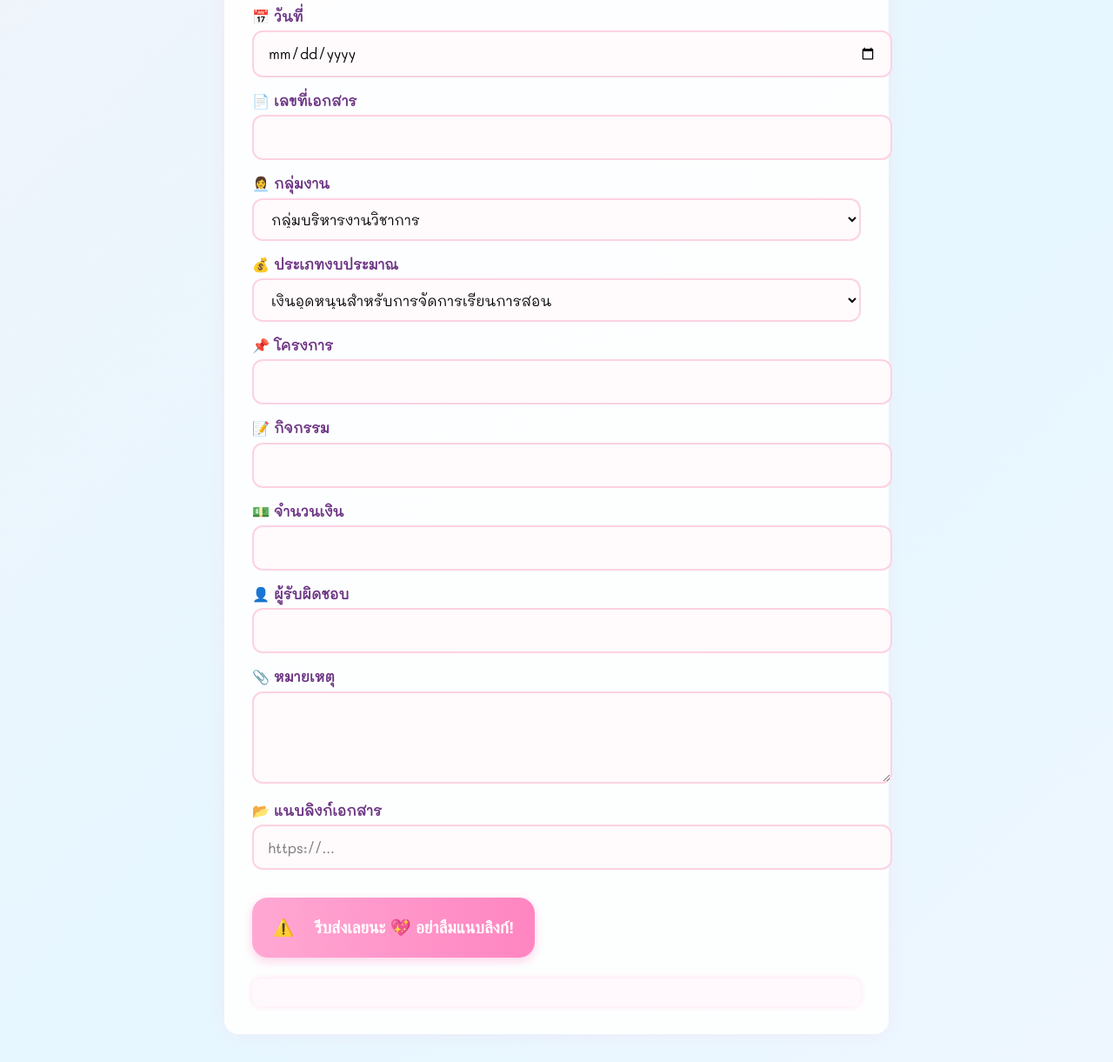
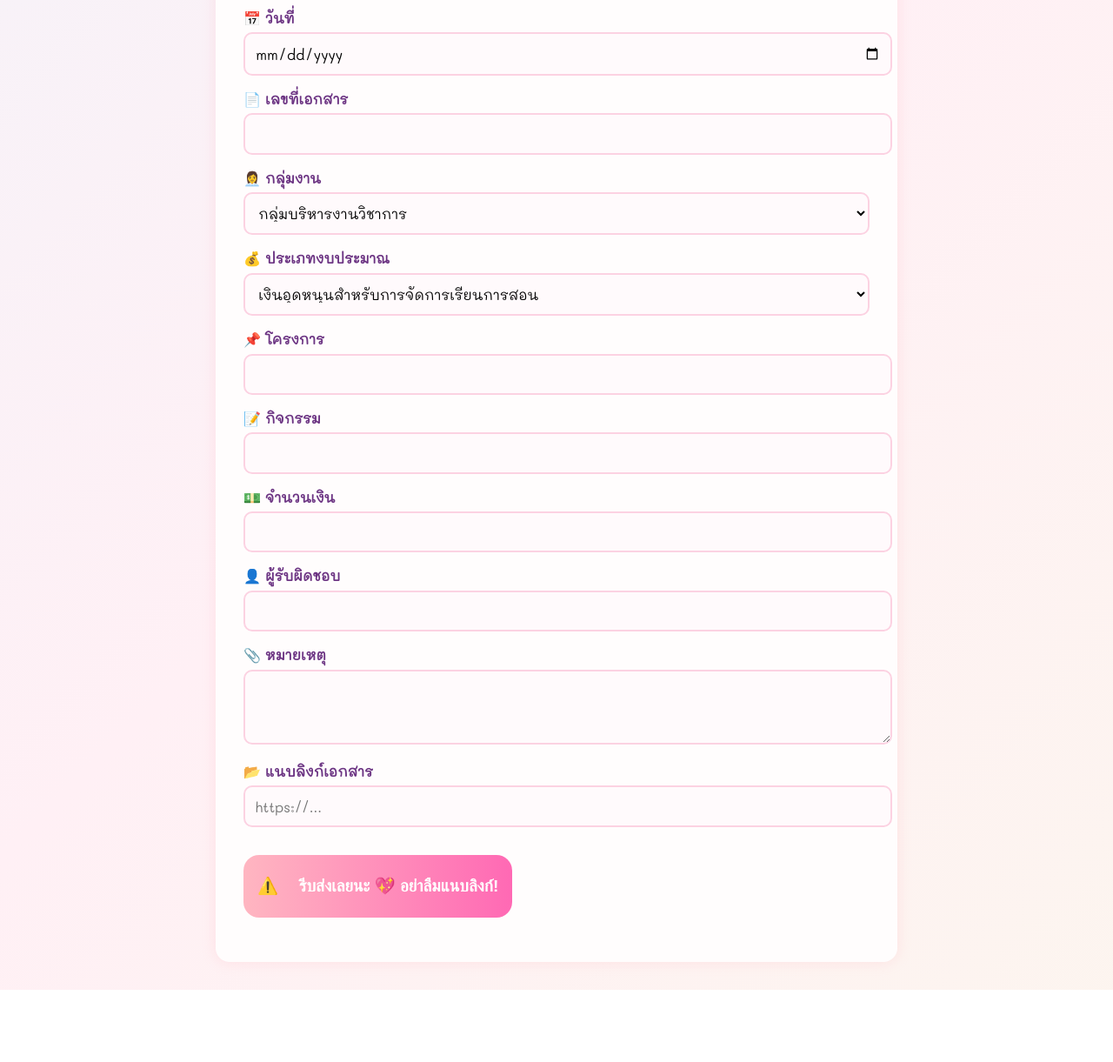
Before and after one commit to pookunngam/budget-form-2568, a plain HTML site: page index.html in a window 1280 px wide. Shown: the part 149-1370 px from the top of the page at 87% size. After the commit the page ends 1287 px from the top, so only its background shows below. Drawn offline with nearby package versions, Linux system fonts and the light colour scheme; no server answers.

Commit message:
Update index.html

```diff
--- a/index.html
+++ b/index.html
@@ -4,131 +4,86 @@
   <meta charset="UTF-8" />
   <title>🌈 ใบประมาณการอนุมัติแล้วจ้าาาาา</title>
   <meta name="viewport" content="width=device-width, initial-scale=1">
-  <link href="https://fonts.googleapis.com/css2?family=Mali&display=swap" rel="stylesheet" />
+  <link href="https://fonts.googleapis.com/css2?family=Mali&display=swap" rel="stylesheet">
   <script src="https://unpkg.com/@lottiefiles/lottie-player@latest/dist/lottie-player.js"></script>
   <style>
     body {
       font-family: 'Mali', sans-serif;
-      margin: 0;
-      padding: 2rem 1rem;
-      background: linear-gradient(-45deg, #fef6ff, #e6f7ff, #fff0f5, #f9fbe7);
+      background: linear-gradient(135deg, #fef6ff, #e6f7ff, #fff0f5, #f9fbe7);
       background-size: 400% 400%;
-      animation: gradient 15s ease infinite;
-      position: relative;
+      animation: gradient 12s ease infinite;
+      margin: 0; padding: 2rem 1rem;
     }
-
     @keyframes gradient {
       0% { background-position: 0% 50%; }
       50% { background-position: 100% 50%; }
       100% { background-position: 0% 50%; }
     }
-
     .container {
-      max-width: 700px;
+      max-width: 720px;
       margin: auto;
-      background-color: rgba(255, 255, 255, 0.9);
+      background: #fffdfd;
       border-radius: 16px;
       padding: 2rem;
-      box-shadow: 0 0 20px rgba(255, 192, 203, 0.2);
-      position: relative;
-      z-index: 2;
+      box-shadow: 0 0 15px rgba(255, 182, 193, 0.3);
     }
-
-    .lottie-bg {
-      position: fixed;
-      top: 0;
-      left: 0;
-      width: 100%;
-      height: 100%;
-      z-index: 0;
-      pointer-events: none;
-      opacity: 0.2;
-    }
-
     h2 {
       text-align: center;
-      color: #e91e63;
+      color: #d63384;
       font-size: 2rem;
-      margin-bottom: 1.5rem;
     }
-
     label {
       display: block;
       margin-top: 1rem;
       font-weight: bold;
       color: #6c3483;
     }
-
     input, select, textarea {
       width: 100%;
-      padding: 0.7rem 1rem;
+      padding: 0.7rem;
       margin-top: 0.4rem;
+      font-size: 1rem;
+      border-radius: 10px;
       border: 2px solid #fcd2e2;
-      border-radius: 12px;
-      font-size: 1rem;
-      line-height: 1.6;
+      background-color: #fffafc;
       font-family: 'Mali', sans-serif;
-      background-color: #fffafc;
-      transition: 0.3s ease;
     }
-
-    input:focus, select:focus, textarea:focus {
-      outline: none;
-      border-color: #ff9ac7;
-      box-shadow: 0 0 8px #ffbde5;
+    textarea {
+      min-height: 60px;
     }
-
-    textarea {
-      min-height: 80px;
-    }
-
     button {
       display: flex;
+      justify-content: center;
       align-items: center;
-      justify-content: center;
-      background: linear-gradient(to right, #ffa8d3, #ff85c1);
+      margin-top: 2rem;
+      padding: 1rem;
+      font-size: 1.2rem;
+      background: linear-gradient(to right, #ffb6c1, #ff69b4);
+      border: none;
+      border-radius: 18px;
       color: white;
       font-weight: bold;
-      font-size: 1.2rem;
-      border: none;
-      border-radius: 18px;
-      padding: 0.9rem 1.5rem;
-      margin-top: 2rem;
       cursor: pointer;
+      gap: 0.5rem;
       transition: all 0.3s ease;
-      box-shadow: 0 4px 12px rgba(255, 105, 180, 0.3);
-      gap: 0.5rem;
     }
-
     button:hover {
-      background: linear-gradient(to right, #ff79c9, #ff98d1);
       transform: scale(1.05);
     }
-
+    #result {
+      margin-top: 1.2rem;
+      font-size: 1.1rem;
+      text-align: center;
+      color: #d63384;
+    }
     lottie-player {
       width: 40px;
       height: 40px;
       pointer-events: none;
     }
-
-    #result {
-      margin-top: 1.5rem;
-      font-size: 1.1rem;
-      text-align: center;
-      padding: 1rem;
-      border-radius: 10px;
-      background-color: #fff8fc;
-      box-shadow: 0 0 8px #ffe0ef;
-      color: #6b1c58;
-    }
   </style>
 </head>
 <body>
-
-  <!-- พื้นหลังขยับแบบ Lottie -->
-  <div class="lottie-bg">
-    <lottie-player src="https://assets7.lottiefiles.com/packages/lf20_dycy8z2i.json" background="transparent" speed="1" loop autoplay></lottie-player>
-  </div>
 
 <div class="container">
   <h2>🍭 ใบประมาณการอนุมัติแล้วจ้าาาาา 🌤️</h2>
@@ -198,14 +153,14 @@
     btn.innerHTML = "⏳ กำลังส่งข้อมูล...";
 
     const formData = new FormData(form);
-      fetch("https://script.google.com/macros/s/AKfycbzeYpzqsXURpKGVy2x94DVsIdUU9G0GNFtbsZqODQzB4WlEYBscINtTgwIoudS6XVrX/exec", {
+    fetch("https://script.google.com/macros/s/AKfycbwtMpizjoRhIn4rHGE0n3X88dClV_zRbqkQ9tcx09U1k_33uvYFukY0PCI5n9UPFTc/exec", {
       method: "POST",
       body: formData
     })
     .then(res => res.json())
     .then(data => {
       if (data.status === "success") {
-          result.textContent = "🎉 ส่งเรียบร้อยแล้ว! ขอบคุณนะคะ 💖";
+        result.textContent = "🎉 ส่งเรียบร้อยแล้ว! ขอบคุณมากค่ะ 💕";
         sound.play();
         form.reset();
       } else {
@@ -221,5 +176,6 @@
     });
   }
 </script>
+
 </body>
 </html>
```
Lines whose indentation alone changed are shown as unchanged.
